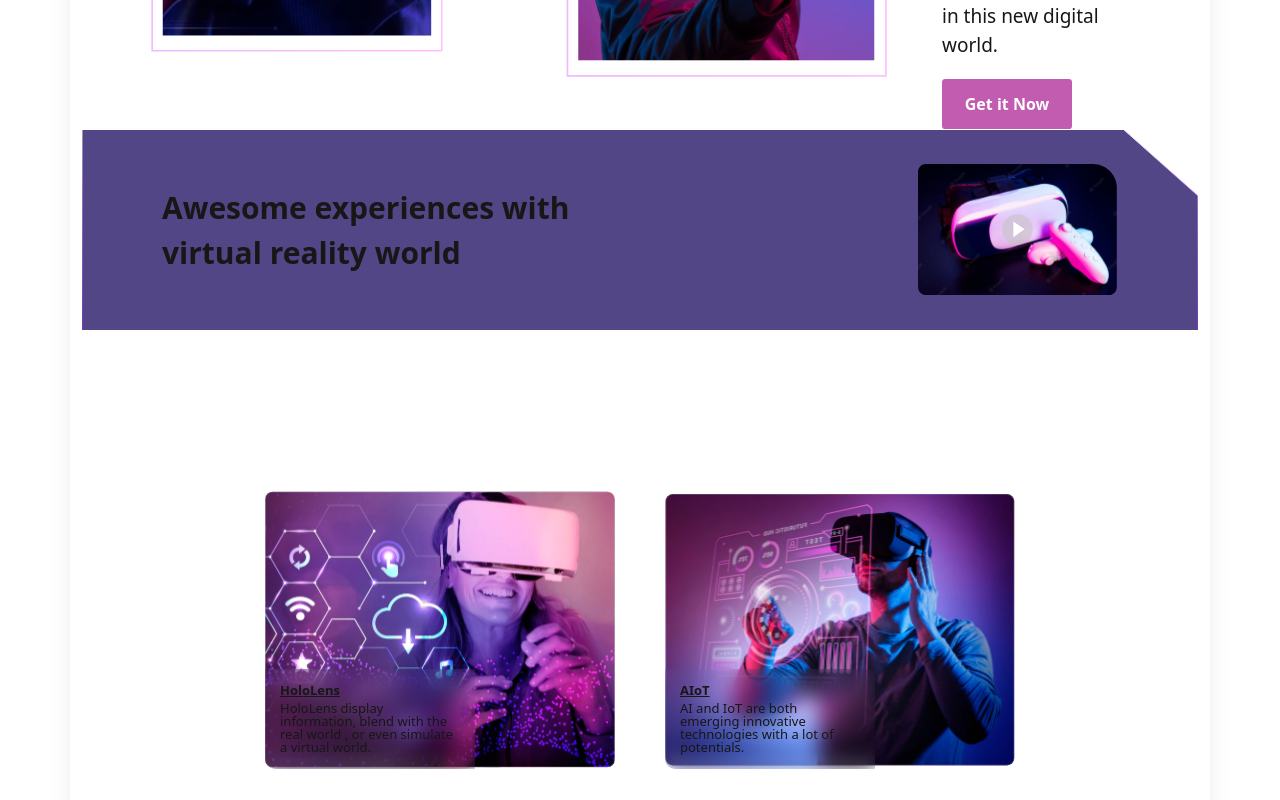
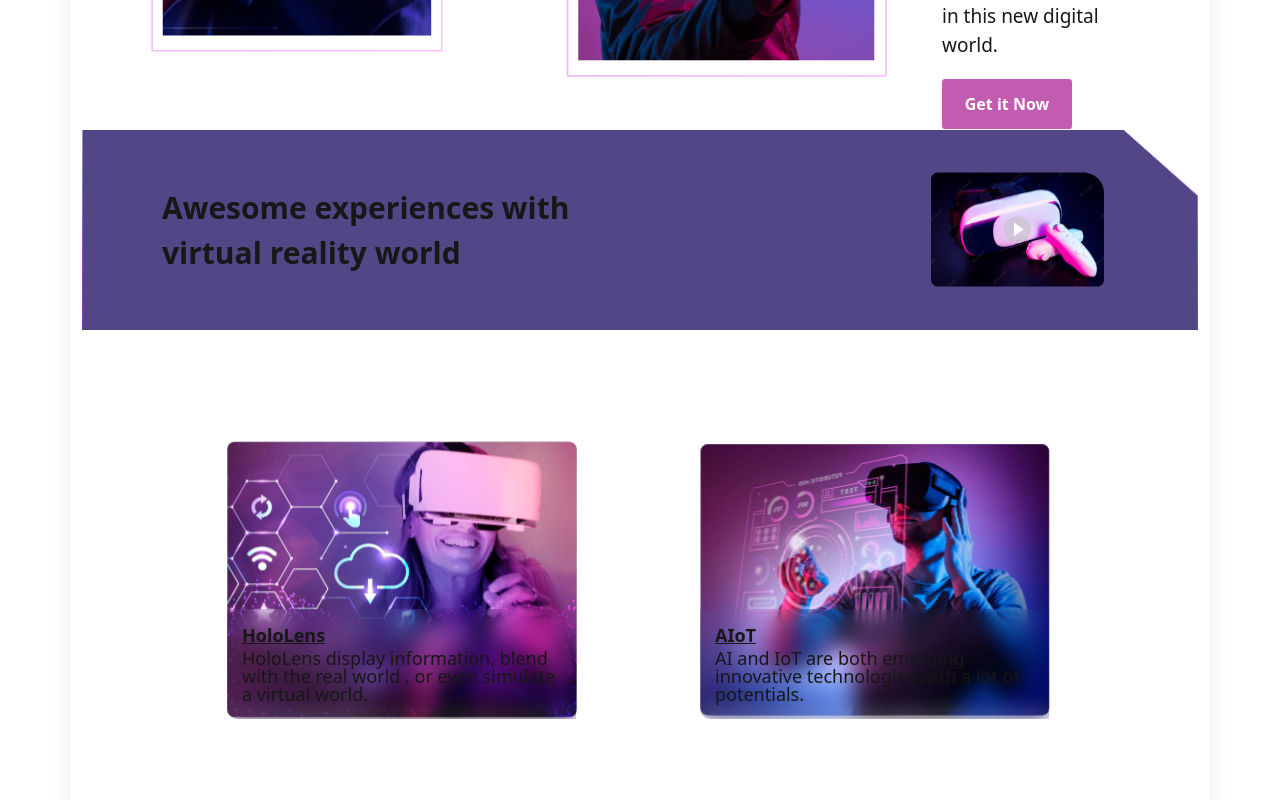
Before and after one commit to rvxx007/ImmverseAI, a Next.js app in the folder immverseai/: page / in a window 1280 px wide. Shown: the part 1100-1900 px from the top of the page. Built offline with nearby package versions, Linux system fonts and the light colour scheme.

Commit message:
features section is complete and hover effect added

```diff
--- a/immverseai/src/app/globals.css
+++ b/immverseai/src/app/globals.css
@@ -396,29 +396,34 @@ font-size: 55px;
 /* ---------------------------------------------------------- */
 
 
-.cardSection{
+.features-section{
   display: flex;
   justify-content: center;
   align-items: center;
   flex-wrap: wrap;
-  padding: 150px;
-  gap: 50px;
+  margin: 50px 0px;
+  padding: 50px;
+  gap: 120px;
 }
-.cardBlock{
-  width:  350px;
+.fs-card-block{
+  width:  353px;
   height: 300px;
   position: relative;
 }
 
+.fs-card-block:hover{
+  filter: drop-shadow(0 0 0.95rem var(--p1));
+}
 
-.blurCard{
-  width: 210px;
-  height: 100px;
+
+.fs-blur-card{
+  width: 99%;
+  height: 110px;
   z-index: 50;
   position: absolute;
   bottom: 0;
   border-bottom-left-radius: 10px;
-  font-size: 13px;
+  font-size: 18px;
   line-height: 100%;
   display: flex;
   flex-direction: column;
@@ -430,10 +435,11 @@ font-size: 55px;
   background: transparent;
 }
 
-.imgCard{
+.fs-card-img{
   width:  350px;
   height: 300px;
   position: absolute;
+  margin: auto 0px;
   z-index: 10;
 }
 
@@ -602,6 +608,10 @@ color: #EB4468;
     padding: 10px;
   }
 
+  .fs-card-block{
+    width: 100%;
+  }
+
 /* ------------------------------------ */
 /* Banner Section */
 /* ------------------------------------ */
@@ -626,7 +636,7 @@ color: #EB4468;
 }
 
 .ms-div{
-  border: 1px solid green;
+
 }
 
 .ms-close-div{
@@ -647,8 +657,9 @@ color: #EB4468;
 /* ClientView section */
 /* ------------------------------------ */
 
-  .cardSection{
-    padding: 30px;
+  .features-section{
+    /* padding: 30px; */
+    margin: 50px 0px;
   }
 
   .cv-subhead{
--- a/immverseai/src/components/Banner.jsx
+++ b/immverseai/src/components/Banner.jsx
@@ -15,7 +15,7 @@ const Banner = ({obj}) => {
           <span>{appData.banner.txt2}</span>
         </span>
 
-        <Image className="btn ban-img-btn" onClick={()=>setOnPlay(true)} className='bs-video' width={200} height={200} src={appData.banner.img} alt='banner img' />
+        <Image className="btn ban-img-btn bs-video" onClick={()=>setOnPlay(true)} width={200} height={200} src={appData.banner.img} alt='banner img' />
     </section>
   )
 }
--- a/immverseai/src/components/FeaturesCardSection.jsx
+++ b/immverseai/src/components/FeaturesCardSection.jsx
@@ -8,11 +8,10 @@ const FeaturesCardSection = () => {
     const appData = AppContextDataFun();
 
   return (
-    <section id='features' className='cardSection'>
-        {appData.services.map((item, index)=><div key={index} className='cardBlock'>
-
-            <Image className='imgCard' key={index} src={item.img} alt='Card Image'/>
-            <div className='blurCard'>
+    <section id='features' className='features-section'>
+        {appData.services.map((item, index)=><div key={index} className='fs-card-block'>
+            <Image className='fs-card-img '  key={index} src={item.img} alt='Card Image'/>
+            <div className='fs-blur-card'>
                 <span className='bc-title'>{item.title}</span>
                 <span className='bc-desc'>{item.desc}</span>
             </div>
```
